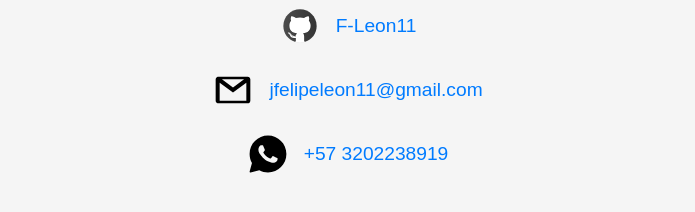
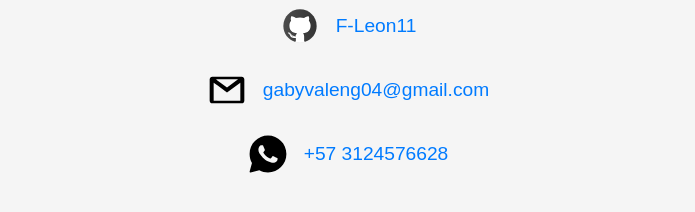
Before and after one commit to F-Leon11/Portafolio, a React (Vite) app: page / in a window 1280 px wide. Shown: the part 1974-2186 px from the top of the page, without its empty margins (292-987 px from the left). Built offline with nearby package versions, Linux system fonts and the light colour scheme.

Commit message:
contac actualizado

```diff
--- a/src/Components/Contacto/Contacto.tsx
+++ b/src/Components/Contacto/Contacto.tsx
@@ -24,19 +24,19 @@
           <div className={styles.contactItem}>
             <a href="mailto:jfelipeleon11@gmail.com" className={styles.link}>
               <img src={imgemail} alt="Email" className={styles.icon} />
-              jfelipeleon11@gmail.com
+              gabyvaleng04@gmail.com
             </a>
           </div>
           {/* WhatsApp */}
           <div className={styles.contactItem}>
             <a
-              href="https://wa.me/3202238919"
+              href="https://wa.me/3124576628"
               target="_blank"
               rel="noopener noreferrer"
               className={styles.link}
             >
               <img src={imgwhats} alt="WhatsApp" className={styles.icon} />
-              +57 3202238919
+              +57 3124576628
             </a>
           </div>
         </div>
```
